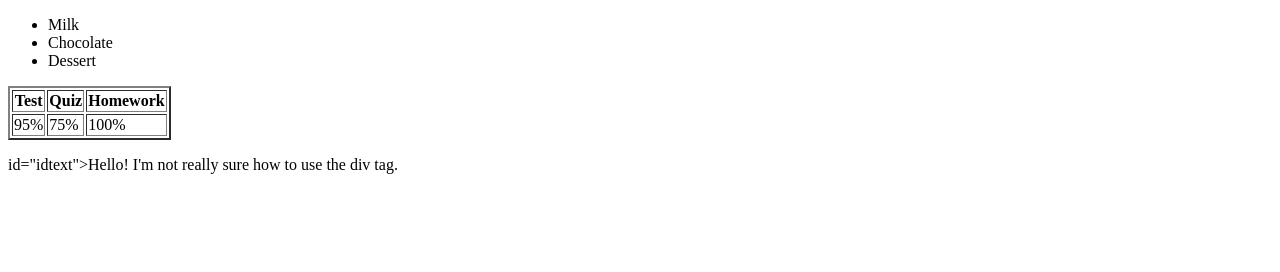
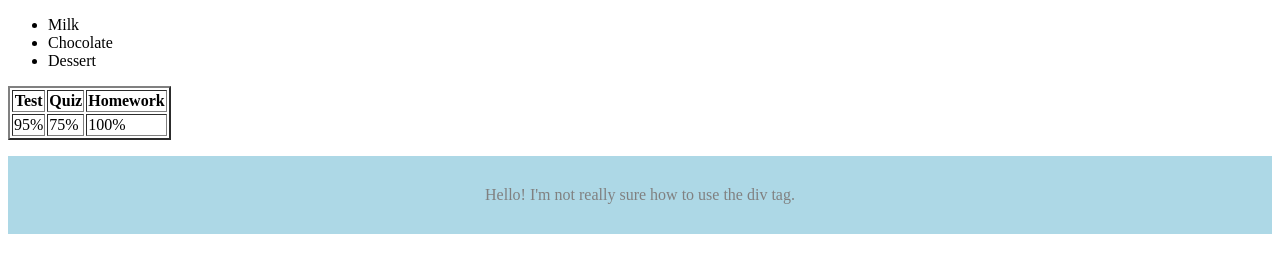
Before and after one commit to SophiaSamera/Unit-2-06-Extra, a plain HTML site: page index.html in a window 1280 px wide. Drawn offline with Linux system fonts and the light colour scheme.

Commit message:
removed this <

```diff
--- a/index.html
+++ b/index.html
@@ -29,7 +29,7 @@
       <td>100%</td>
     </tr>
   </table>
-  <p> id="idtext">Hello! I'm not really sure how to use the div tag.</p>
+  <p id="idtext">Hello! I'm not really sure how to use the div tag.</p>
   </div>
     <script src="script.js"></script>
   </body>
```
